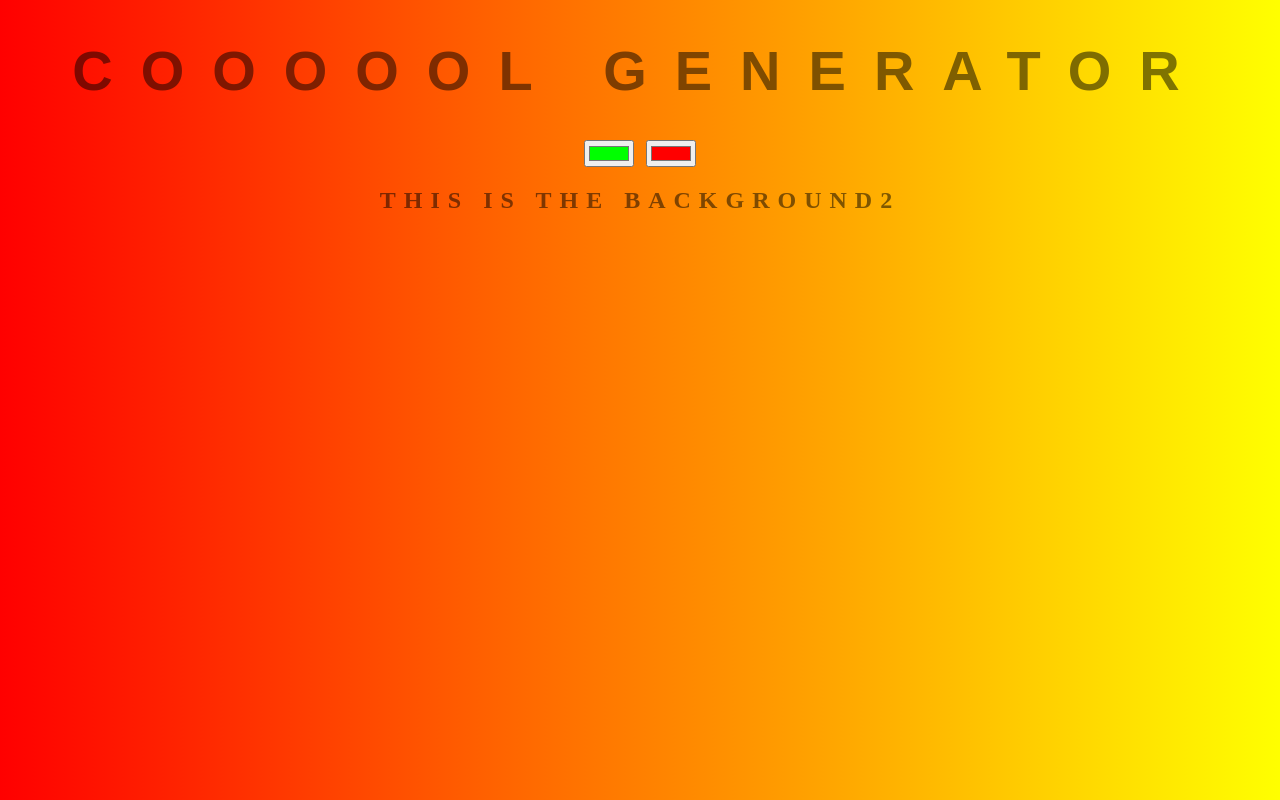
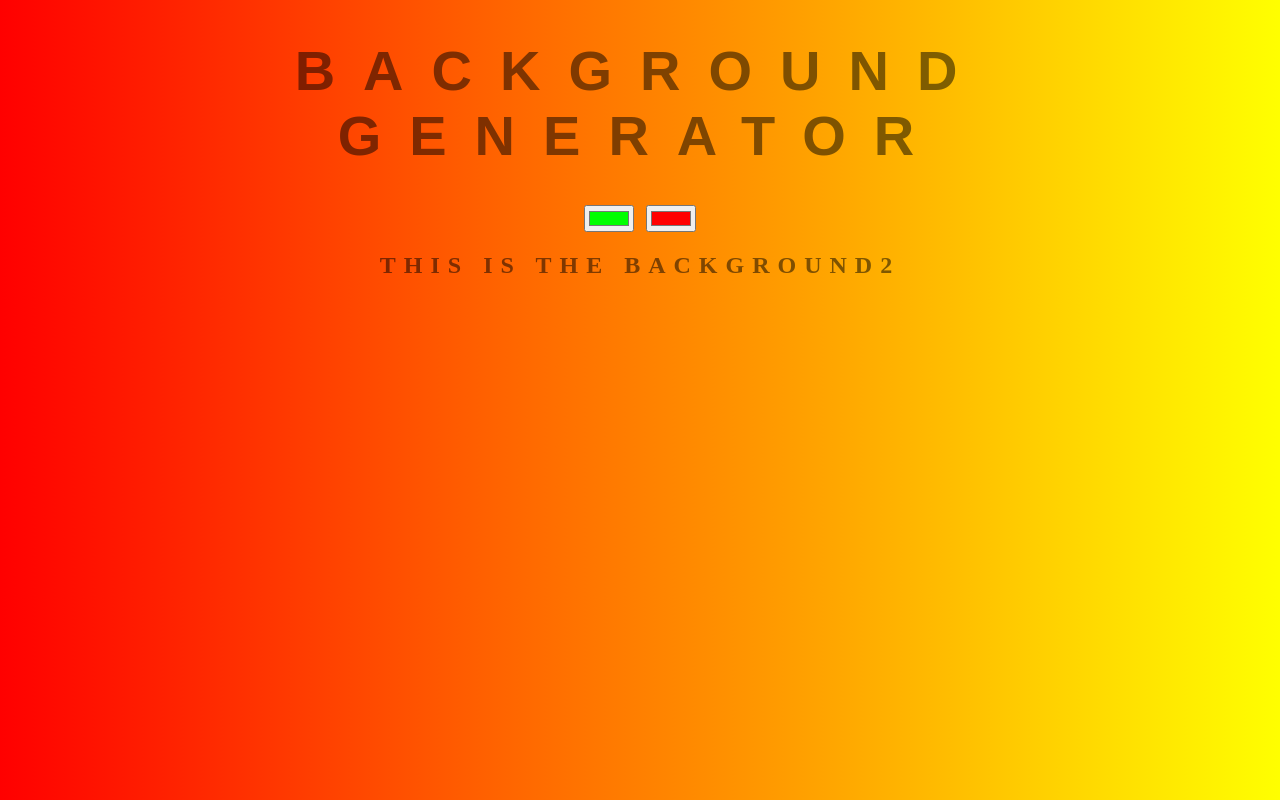
Before and after one commit to PapGeri/background-generator, a plain HTML site: page index.html in a window 1280 px wide. Drawn offline with Linux system fonts and the light colour scheme.

Commit message:
reverting back to old title

```diff
--- a/index.html
+++ b/index.html
@@ -5,7 +5,7 @@
 	<link rel="stylesheet" type="text/css" href="style.css">
 </head>
 <body id="gradient">
-	<h1>COOOOOL Generator</h1>
+	<h1>Background Generator</h1>
 	<input class="color1 "type="color" name="color1" value="#00ff00">
 	<input class="color2" type="color" name="color2" value="#ff0000">
 	<h2>This is the background2</h2>
```
